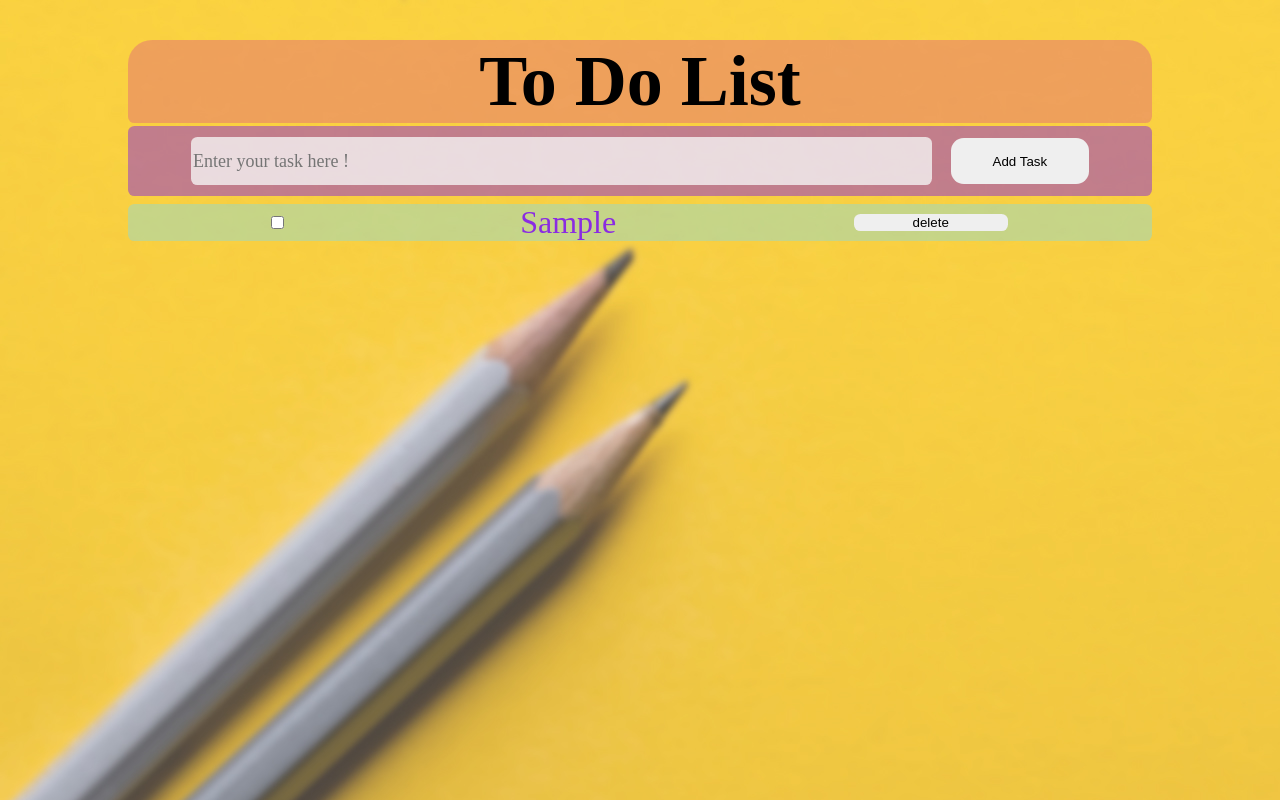
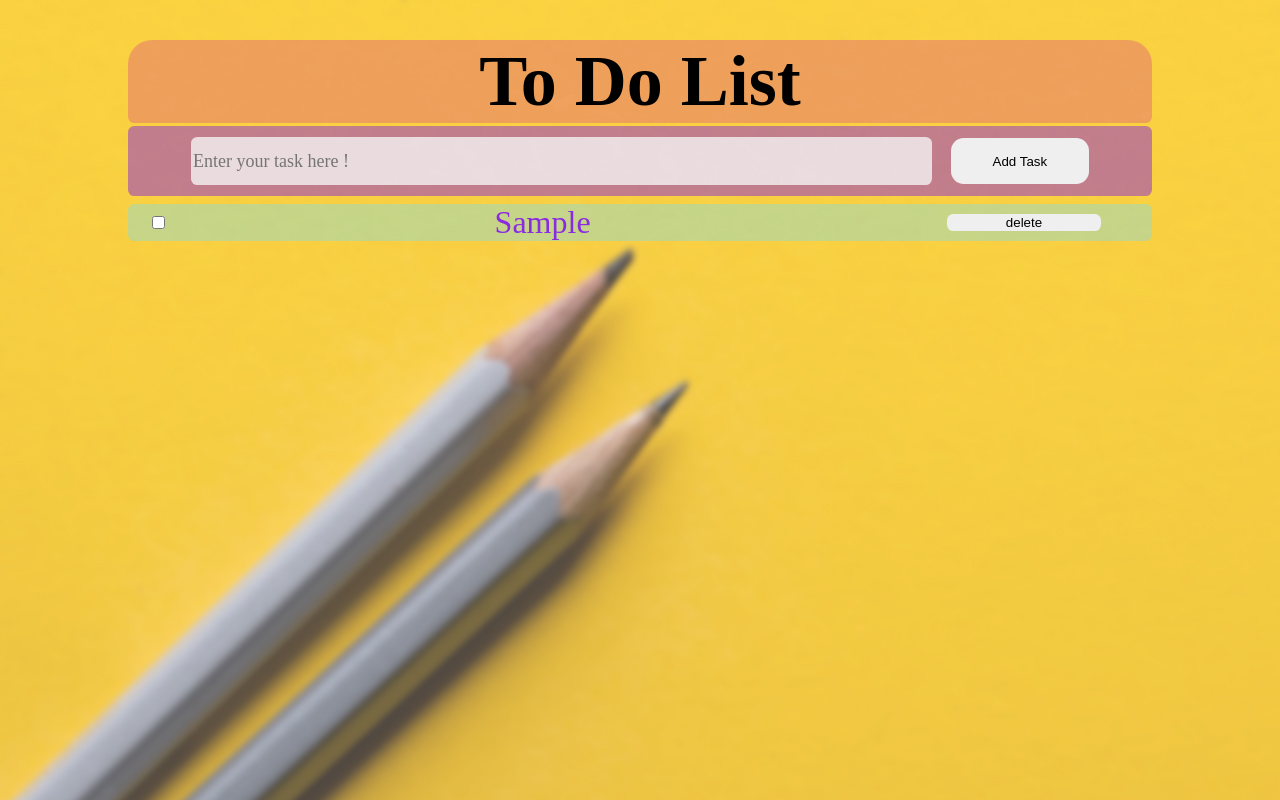
Before and after one commit to ShahSean/React-ToDoList, a React (Create React App) app: page / in a window 1280 px wide. Both pictures are taken after typing "Sample" into the empty fields and a click on the button "Add Task". Built offline with nearby package versions, Linux system fonts and the light colour scheme.

Commit message:
Some CSS Changes Applied

```diff
--- a/src/Components/ToDoItem.css
+++ b/src/Components/ToDoItem.css
@@ -2,15 +2,19 @@
   color: blueviolet;
   font-size: 2rem;
   display: flex;
-  justify-content: space-around;
+  justify-content: space-between;
   align-items: center;
+  border: blue;
+}
+#task-text {
+  width: 60%;
 }
 
 .dragging {
   display: none;
 }
 .check-box {
-  flex-basis: 10%;
+  flex-basis: 5%;
   margin: auto 5px;
   justify-items: flex-start;
 }
@@ -21,5 +25,9 @@
   border: none;
   border-radius: 0.4rem;
 }
-.on-edit-task {
+
+.on-edit-input {
+  width: 60%;
+  border: none;
+  border-radius: 0.4rem;
 }
--- a/src/Components/ToDoItem.jsx
+++ b/src/Components/ToDoItem.jsx
@@ -43,11 +43,11 @@ export default function ToDoItem(props) {
 
   return onEdit ? (
     <form
+      className="on-edit-task"
       onSubmit={(e) => {
         e.preventDefault();
         setOnEdit(false);
         props.editTaskHandler(props.toDo.id, e.target.elements[0].value);
-        //
       }}
     >
       <input
@@ -56,7 +56,7 @@ export default function ToDoItem(props) {
         value={text}
         // ref={inputRef}
         onChange={(e) => setText(e.target.value)}
-        className="on-edit-task"
+        className="on-edit-input"
       />
     </form>
   ) : (
@@ -80,6 +80,7 @@ export default function ToDoItem(props) {
       />
 
       <label
+        id="task-text"
         onDoubleClick={() => {
           setOnEdit(true);
         }}
```
